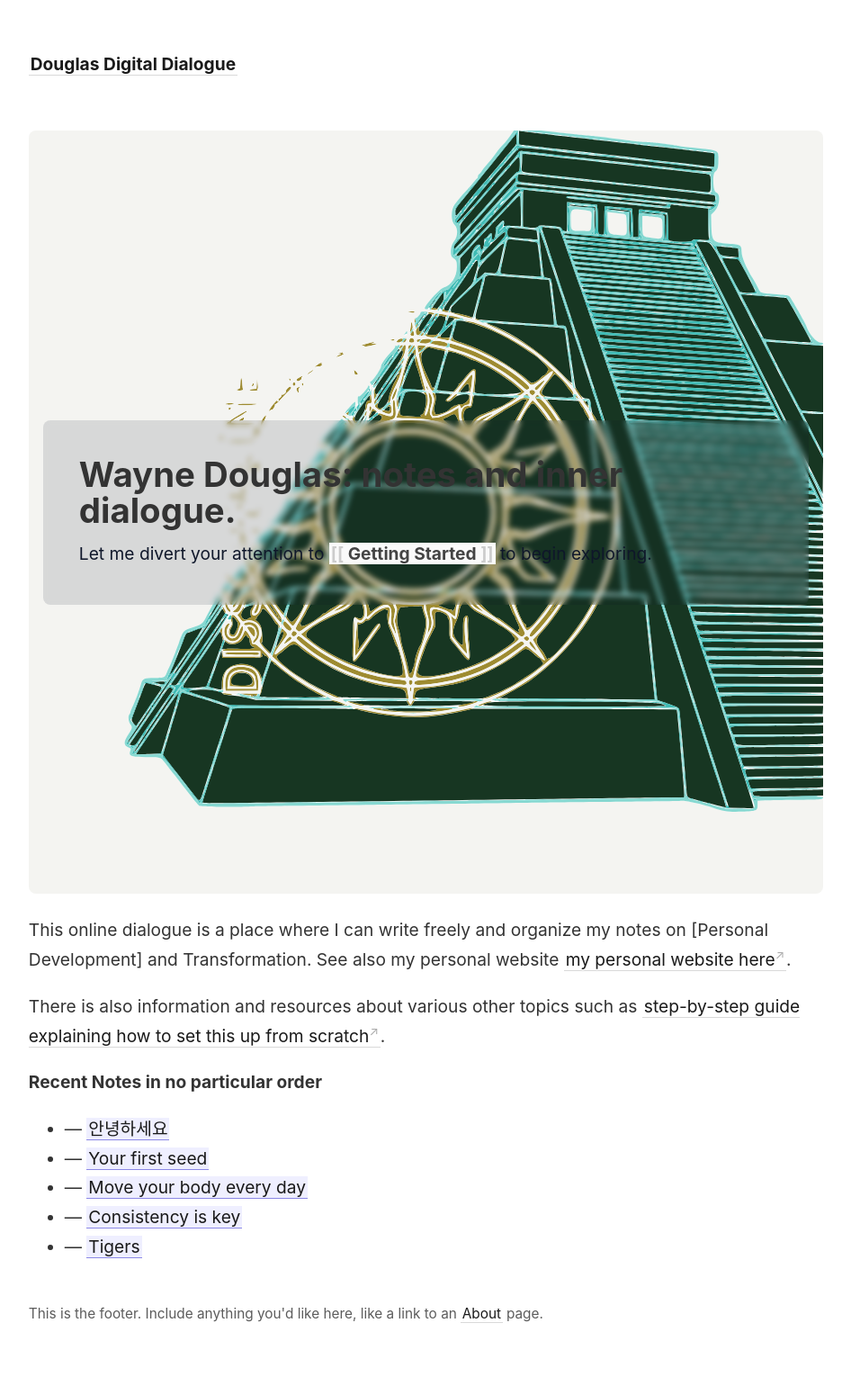
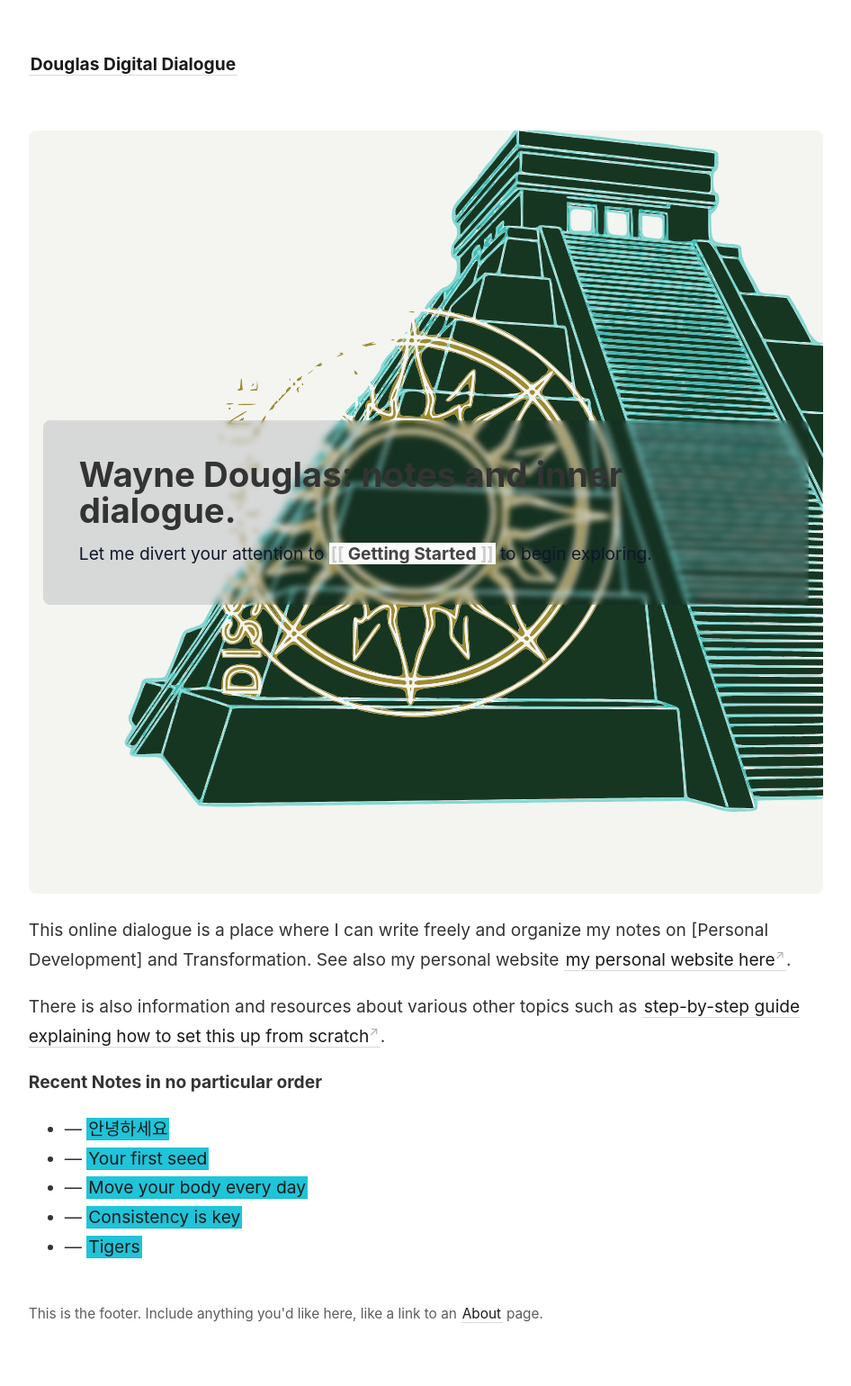
Before and after one commit to douglasdeveloper925/The-Douglas-Garden, a Jekyll site: the page built from _pages/index.md, in a window 1280 px wide. Shown: the whole page at 90% size, without its empty margins (45-991 px from the left). Built offline with Jekyll 4.4.1, drawn with Linux system fonts in a browser that asks for light colours.

Commit message:
Expose --color-secondary-soft and use CSS vars in link-previews

```diff
--- a/_includes/link-previews.html
+++ b/_includes/link-previews.html
@@ -1,8 +1,8 @@
 <!-- That file is not particularly elegant. This will need a refactor at some point. -->
 <style>
   content a.internal-link {
-    border-color: #8b88e6;
-    background-color: #efefff;
+    border-color: var(--color-secondary, #8b88e6);
+    background-color: var(--color-secondary-soft, #efefff);
   }
 
   #tooltip-wrapper {
--- a/_sass/_style.scss
+++ b/_sass/_style.scss
@@ -18,6 +18,8 @@ body {
   color: $color-text;
   /* expose secondary color as a CSS custom property for templates/includes */
   --color-secondary: #{$color-secondary};
+  /* a softer, very pale variant suitable for backgrounds */
+  --color-secondary-soft: #{mix($color-secondary, white, 88%)};
   font-size: 1rem;
   max-width: 63em;
 
```
